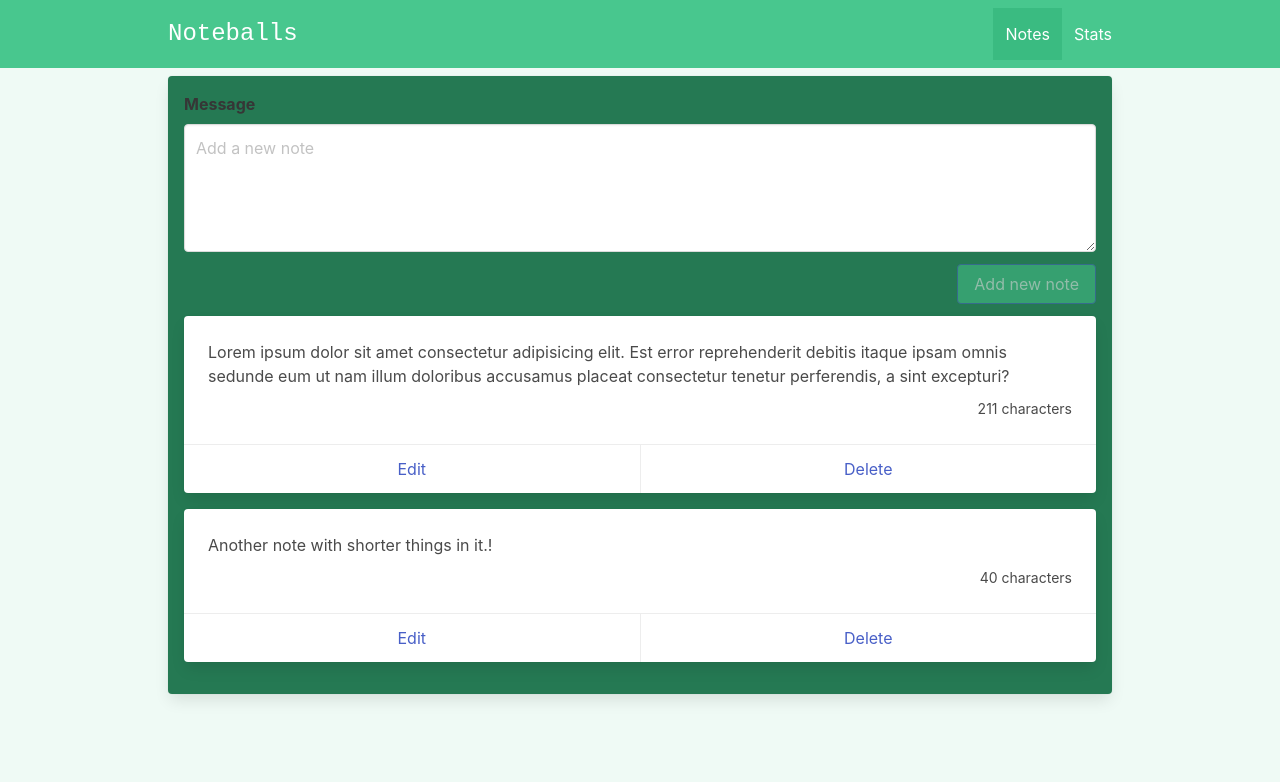
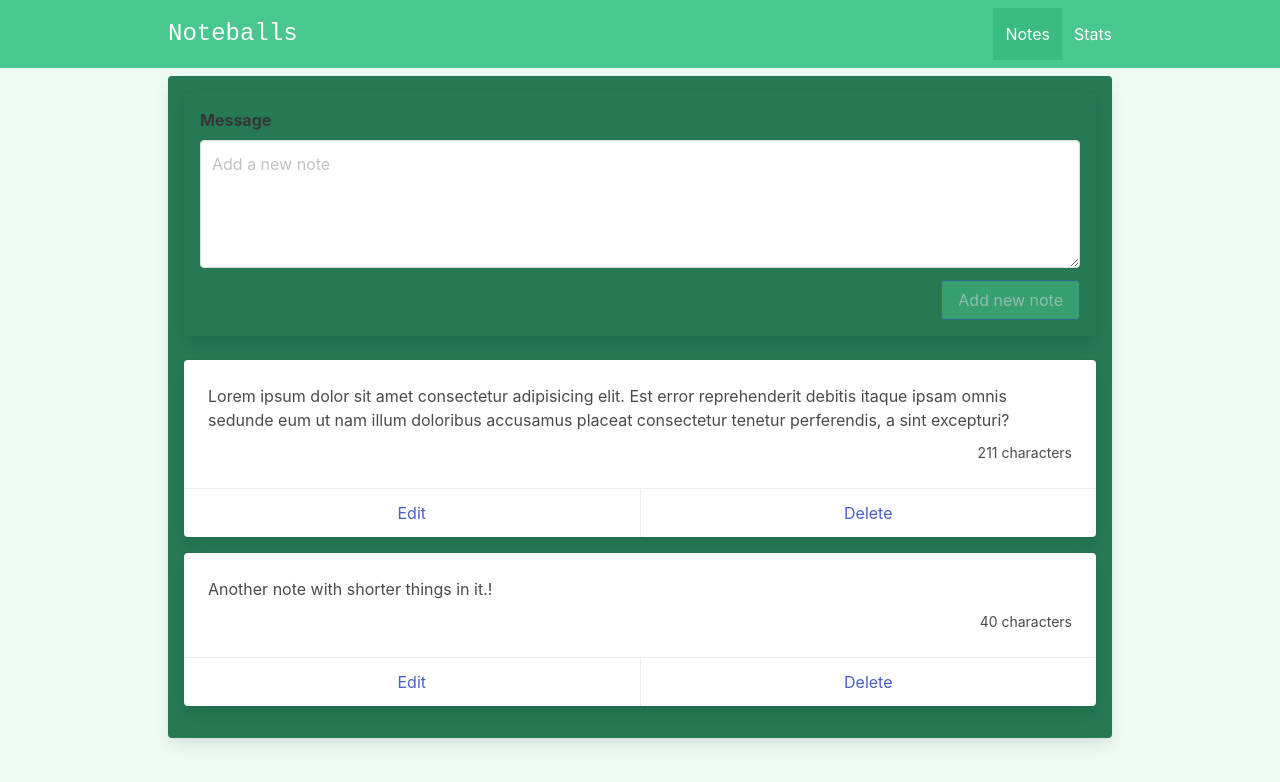
Before and after one commit to coffebean19/vuejs-course-noteballs, a Vue app: page /#/ in a window 1280 px wide. Shown: the top 782 px of the page. Built offline with nearby package versions, Linux system fonts and the light colour scheme.

Commit message:
Section 16p98.

```diff
--- /dev/null
+++ b/src/components/notes/AddEditNote.vue
@@ -0,0 +1,16 @@
+<template>
+  <div class="card has-background-success-dark p-4 mb-5">
+    <div class="field">
+      <label class="label">Message</label>
+      <div class="control">
+        <textarea class="textarea" placeholder="Add a new note" ref="newNoteRef" />
+      </div>
+    </div>
+
+    <div class="field is-grouped is-grouped-right">
+      <div class="control">
+        <slot name="buttons"></slot>
+      </div>
+    </div>
+  </div>
+</template>
--- a/src/components/notes/Note.vue
+++ b/src/components/notes/Note.vue
@@ -9,7 +9,9 @@
         </div>
       </div>
       <footer class="card-footer">
-        <a href="#" class="card-footer-item">Edit</a>
+        <RouterLink :to="`/editNote/${note.id}`" class="card-footer-item">
+          Edit
+        </RouterLink>
         <a href="#" class="card-footer-item" @click.prevent="storeNotes.delete(note.id)">Delete</a>
       </footer>
     </div>
--- a/src/router/index.js
+++ b/src/router/index.js
@@ -1,5 +1,6 @@
 
 import { createRouter, createWebHashHistory } from 'vue-router'
+import ViewEditNote from '@/views/ViewEditNote.vue';
 import ViewNotes from '@/views/ViewNotes.vue';
 import ViewStats from '@/views/ViewStats.vue';
 
@@ -8,6 +9,11 @@ const routes = [
     path: '/',
     name: 'notes',
     component: ViewNotes
+  },
+  {
+    path: '/editNote/:id',
+    name: 'editNotes',
+    component: ViewEditNote
   },
   {
     path: '/stats',
--- /dev/null
+++ b/src/views/ViewEditNote.vue
@@ -0,0 +1,10 @@
+<template>
+  <div>
+    <AddEditNote></AddEditNote>
+  </div>
+</template>
+
+<script setup>
+import AddEditNote from '@/components/notes/AddEditNote.vue';
+
+</script>
--- a/src/views/ViewNotes.vue
+++ b/src/views/ViewNotes.vue
@@ -1,7 +1,14 @@
 <template>
   <div class="notes">
     <div class="card has-background-success-dark p-4 mb-5">
-      <div class="field">
+      <AddEditNote>
+        <template #buttons>
+          <button class="button is-link  has-background-success" @click="addNewNote" :disabled="!newNote">Add new
+            note</button>
+        </template>
+      </AddEditNote>
+
+      <!-- <div class="field">
         <label class="label">Message</label>
         <div class="control">
           <textarea v-model="newNote" class="textarea" placeholder="Add a new note" ref="newNoteRef" />
@@ -13,7 +20,7 @@
           <button class="button is-link  has-background-success" @click="addNewNote" :disabled="!newNote">Add new
             note</button>
         </div>
-      </div>
+      </div> -->
 
       <Note v-for="note in storeNotes.notes" :key="note.id" :note="note" @deleteClicked="deleteNote" />
 
@@ -25,6 +32,7 @@
 // imports
 import { ref } from 'vue';
 import Note from '@/components/notes/Note.vue'
+import AddEditNote from '@/components/notes/AddEditNote.vue'
 import { useStoreNotes } from '@/stores/storeNotes'
 
 // notes
```
